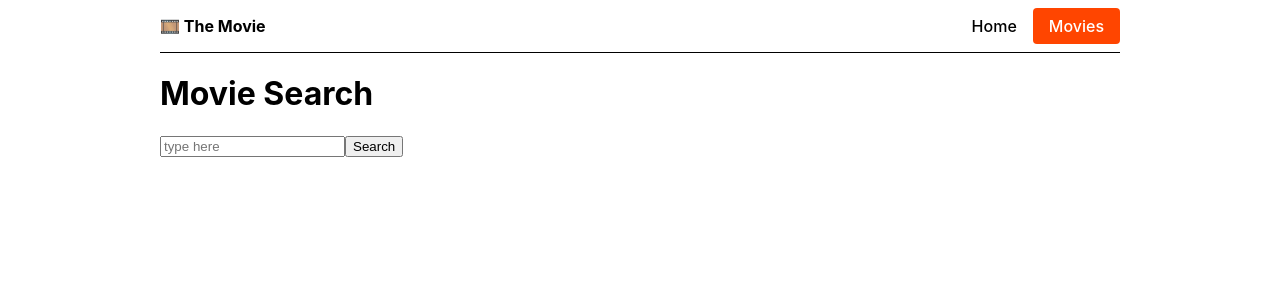
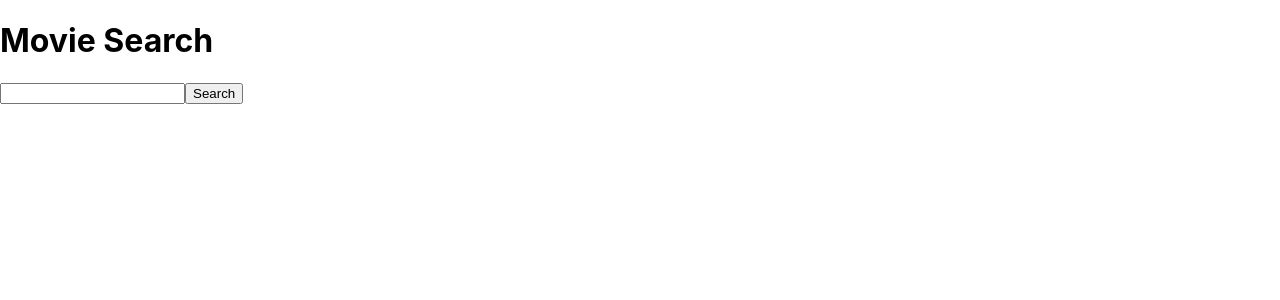
Before and after one commit to EuJinnLucaShow/goit-react-hw-05-movies, a React (Create React App) app: page /movies in a window 1280 px wide. Shown: the top 300 px of the page. Built offline with nearby package versions, Linux system fonts and the light colour scheme.

Commit message:
edit code

```diff
--- a/package.json
+++ b/package.json
@@ -7,11 +7,13 @@
     "@testing-library/jest-dom": "^5.16.3",
     "@testing-library/react": "^12.1.4",
     "@testing-library/user-event": "^13.5.0",
+    "axios": "^1.4.0",
     "react": "^18.1.0",
     "react-dom": "^18.1.0",
-    "react-router-dom": "^6.12.0",
+    "react-router-dom": "^6.12.1",
     "react-scripts": "5.0.1",
     "styled-components": "^5.3.11",
+    "swr": "^2.1.5",
     "web-vitals": "^2.1.3"
   },
   "scripts": {
--- a/src/components/App.jsx
+++ b/src/components/App.jsx
@@ -1,39 +1,26 @@
 import React from 'react';
-import { Routes, Route } from 'react-router-dom';
-import { Container, Header, Logo, Link } from './App.styled';
+import { Routes, Route, Navigate } from 'react-router-dom';
+
+// Import components
 import Home from '../pages/Home';
 import Movies from '../pages/Movies';
 import MovieDetails from '../pages/MovieDetails';
 import Cast from '../pages/Cast';
 import Reviews from '../pages/Reviews';
 
-function App() {
+const App = () => {
   return (
-    <Container>
-      <Header>
-        <Logo>
-          <span role="img" aria-label="computer icon">
-            🎞️
-          </span>{' '}
-          The Movie
-        </Logo>
-        <nav>
-          <Link to="/" end>
-            Home
-          </Link>
-          <Link to="/movies">Movies</Link>
-        </nav>
-      </Header>
-
+    <>
       <Routes>
         <Route path="/" element={<Home />} />
         <Route path="/movies" element={<Movies />} />
         <Route path="/movies/:movieId" element={<MovieDetails />} />
         <Route path="/movies/:movieId/cast" element={<Cast />} />
         <Route path="/movies/:movieId/reviews" element={<Reviews />} />
+        <Route path="*" element={<Navigate to="/" />} />
       </Routes>
-    </Container>
+    </>
   );
-}
+};
 
 export default App;
--- a/src/components/App.styled.js
+++ /dev/null
@@ -1,40 +0,0 @@
-import styled from 'styled-components';
-import { NavLink } from 'react-router-dom';
-
-export const Container = styled.div`
-  max-width: 960px;
-  margin: 0 auto;
-  padding: 0 16px;
-`;
-
-export const Header = styled.header`
-  display: flex;
-  align-items: center;
-  justify-content: space-between;
-  gap: 12px;
-  padding: 8px 0;
-  margin-bottom: 16px;
-  border-bottom: 1px solid black;
-
-  > nav {
-    display: flex;
-  }
-`;
-
-export const Logo = styled.p`
-  font-weight: 700;
-  margin: 0;
-`;
-
-export const Link = styled(NavLink)`
-  padding: 8px 16px;
-  border-radius: 4px;
-  text-decoration: none;
-  color: black;
-  font-weight: 500;
-
-  &.active {
-    color: white;
-    background-color: orangered;
-  }
-`;
--- a/src/pages/Cast.jsx
+++ b/src/pages/Cast.jsx
@@ -1,10 +1,35 @@
-import React from 'react';
+import React, { useEffect, useState } from 'react';
+import { useParams } from 'react-router-dom';
+import axios from 'axios';
 
 const Cast = () => {
+  const { movieId } = useParams();
+  const [cast, setCast] = useState([]);
+
+  useEffect(() => {
+    // Отримання інформації про акторський склад фільму з API
+    const fetchMovieCast = async () => {
+      try {
+        const response = await axios.get(
+          `/movies/get-movie-credits?movieId=${movieId}`
+        );
+        setCast(response.data.cast);
+      } catch (error) {
+        console.error(error);
+      }
+    };
+
+    fetchMovieCast();
+  }, [movieId]);
+
   return (
     <div>
-      <h1>Cast Information</h1>
-      {/* Додайте код для відображення інформації про акторський склад */}
+      <h1>Movie Cast</h1>
+      <ul>
+        {cast.map(actor => (
+          <li key={actor.id}>{actor.name}</li>
+        ))}
+      </ul>
     </div>
   );
 };
--- a/src/pages/Home.jsx
+++ b/src/pages/Home.jsx
@@ -1,10 +1,35 @@
-import React from 'react';
+import React, { useEffect, useState } from 'react';
+import axios from 'axios';
 
 const Home = () => {
+  const [trendingMovies, setTrendingMovies] = useState([]);
+
+  useEffect(() => {
+    // Отримання списку популярних фільмів з API
+    const fetchTrendingMovies = async () => {
+      try {
+        const response = await axios.get('/trending/get-trending', {
+          params: {
+            apiKey: 'a4e0e6c94492c515df52f4a6ebcc54c7',
+          },
+        });
+        setTrendingMovies(response.data.results);
+      } catch (error) {
+        console.error(error);
+      }
+    };
+
+    fetchTrendingMovies();
+  }, []);
+
   return (
     <div>
-      <h1>Home Page</h1>
-      {/* Додайте код для відображення списку популярних кінофільмів */}
+      <h1>Trending Movies</h1>
+      <ul>
+        {trendingMovies.map(movie => (
+          <li key={movie.id}>{movie.title}</li>
+        ))}
+      </ul>
     </div>
   );
 };
--- a/src/pages/MovieDetails.jsx
+++ b/src/pages/MovieDetails.jsx
@@ -1,8 +1,41 @@
+import React, { useEffect, useState } from 'react';
 import { useParams } from 'react-router-dom';
+import axios from 'axios';
 
 const MovieDetails = () => {
   const { movieId } = useParams();
-  return <div>Now showing product with id - {movieId}</div>;
+  const [movieDetails, setMovieDetails] = useState(null);
+
+  useEffect(() => {
+    // Отримання детальної інформації про фільм з API
+    const fetchMovieDetails = async () => {
+      try {
+        const response = await axios.get(
+          `/movies/get-movie-details?movieId=${movieId}`
+        );
+        setMovieDetails(response.data);
+      } catch (error) {
+        console.error(error);
+      }
+    };
+
+    fetchMovieDetails();
+  }, [movieId]);
+
+  if (!movieDetails) {
+    return <div>Loading...</div>;
+  }
+
+  return (
+    <div>
+      <h1>{movieDetails.title}</h1>
+      <p>{movieDetails.overview}</p>
+      <img
+        src={`https://image.tmdb.org/t/p/w500${movieDetails.poster_path}`}
+        alt={movieDetails.title}
+      />
+    </div>
+  );
 };
 
 export default MovieDetails;
--- a/src/pages/Movies.jsx
+++ b/src/pages/Movies.jsx
@@ -1,11 +1,35 @@
-import React from 'react';
+import React, { useState } from 'react';
+import axios from 'axios';
 
 const Movies = () => {
+  const [searchQuery, setSearchQuery] = useState('');
+  const [searchResults, setSearchResults] = useState([]);
+
+  const handleSearch = async () => {
+    try {
+      const response = await axios.get(
+        `/search/search-movies?query=${searchQuery}`
+      );
+      setSearchResults(response.data.results);
+    } catch (error) {
+      console.error(error);
+    }
+  };
+
   return (
     <div>
       <h1>Movie Search</h1>
-      <input type="text" debounceTimeout={500} placeholder="type here" />
-      <button>Search</button>
+      <input
+        type="text"
+        value={searchQuery}
+        onChange={e => setSearchQuery(e.target.value)}
+      />
+      <button onClick={handleSearch}>Search</button>
+      <ul>
+        {searchResults.map(movie => (
+          <li key={movie.id}>{movie.title}</li>
+        ))}
+      </ul>
     </div>
   );
 };
--- a/src/pages/Reviews.jsx
+++ b/src/pages/Reviews.jsx
@@ -1,10 +1,38 @@
-import React from 'react';
+import React, { useEffect, useState } from 'react';
+import { useParams } from 'react-router-dom';
+import axios from 'axios';
 
 const Reviews = () => {
+  const { movieId } = useParams();
+  const [reviews, setReviews] = useState([]);
+
+  useEffect(() => {
+    // Отримання оглядів фільму з API
+    const fetchMovieReviews = async () => {
+      try {
+        const response = await axios.get(
+          `/movies/get-movie-reviews?movieId=${movieId}`
+        );
+        setReviews(response.data.results);
+      } catch (error) {
+        console.error(error);
+      }
+    };
+
+    fetchMovieReviews();
+  }, [movieId]);
+
   return (
     <div>
-      <h1>Reviews</h1>
-      {/* Додайте код для відображення оглядів */}
+      <h1>Movie Reviews</h1>
+      <ul>
+        {reviews.map(review => (
+          <li key={review.id}>
+            <p>{review.author}</p>
+            <p>{review.content}</p>
+          </li>
+        ))}
+      </ul>
     </div>
   );
 };
```
Also changed, not shown: 1 other file (tests, documents, lock files or other folders).
